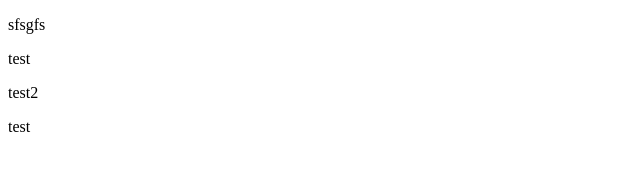
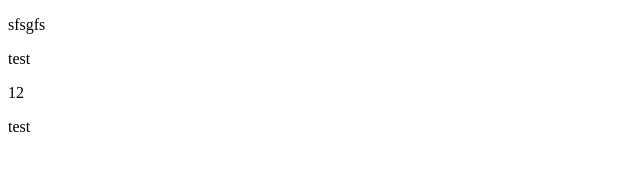
Before and after one commit to giorgi1012/float1, a plain HTML site: page index.html in a window 1280 px wide. Shown: the full height of the page, 0-640 px from the left. Drawn offline with Linux system fonts and the light colour scheme.

Commit message:
add div tag

```diff
--- a/index.html
+++ b/index.html
@@ -8,7 +8,7 @@
 		<p> sfsgfs </p>
 	</header>
 		<p>test</p>
-		<p>test2</p>
+		<div> 12</div>
 	<footer>
 		<p> test </p>
 	</footer>
```
